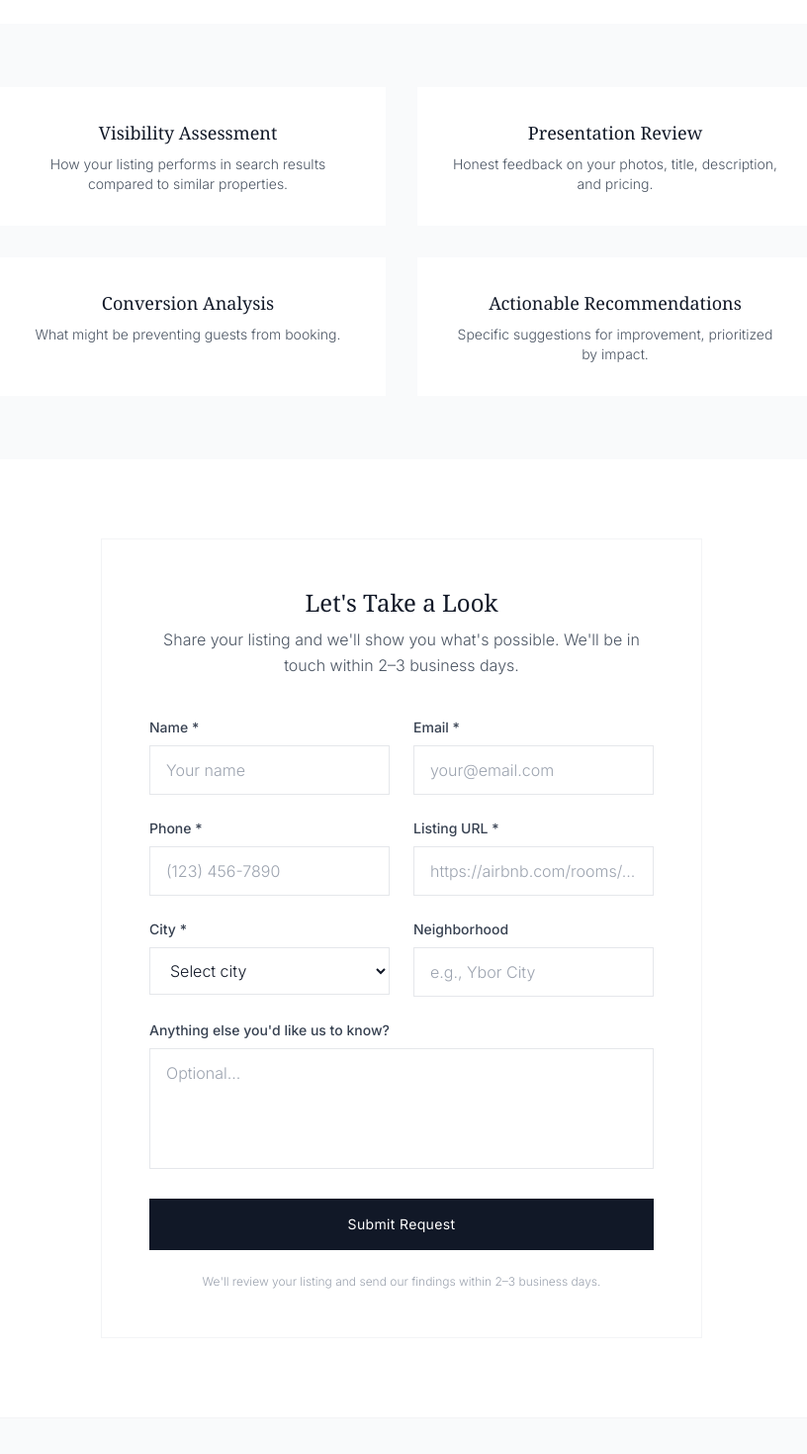
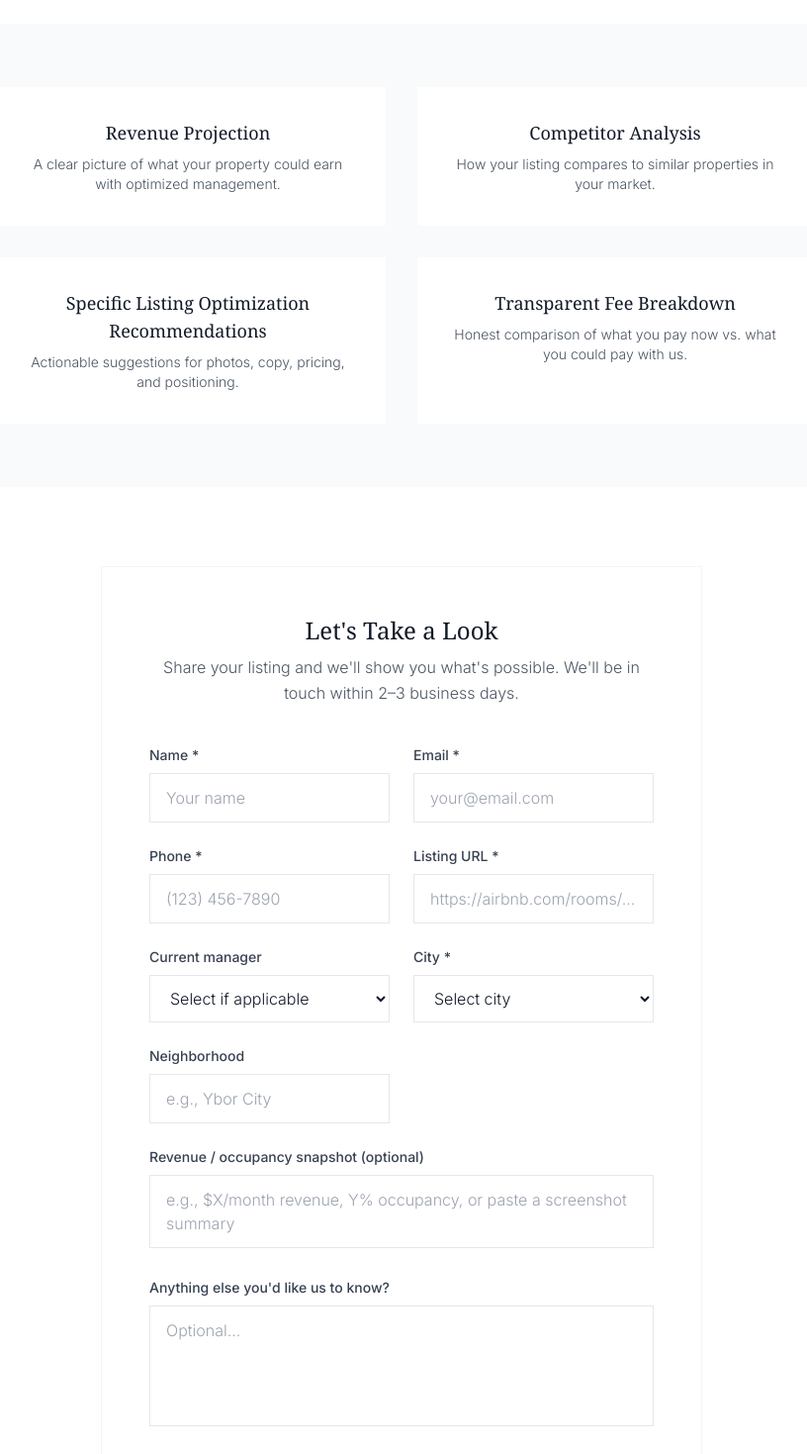
Before and after one commit to mattryanhill-create/betweenstayscollective, a React (Vite) app: page /#/audit in a window 1280 px wide. Shown: the part 440-1909 px from the top of the page at 99% size, without its empty margins (234-1050 px from the left). Built offline with nearby package versions, Linux system fonts and the light colour scheme.

Commit message:
Fix managerSlug type and rebuild dist

```diff
--- a/index.html
+++ b/index.html
@@ -3,7 +3,8 @@
   <head>
     <meta charset="UTF-8" />
     <meta name="viewport" content="width=device-width, initial-scale=1.0" />
-    <title>Between Stays Collective</title>
+    <title>Tampa Bay Airbnb Co-Hosting | Between Stays Collective</title>
+    <meta name="description" content="Local co-hosting for Tampa Bay Airbnb and VRBO hosts. Between Stays Collective helps owners create stays guests love—and listings that perform." />
   </head>
   <body>
     <div id="root"></div>
--- a/src/components/Footer.tsx
+++ b/src/components/Footer.tsx
@@ -20,7 +20,7 @@ export default function Footer() {
           {/* Brand */}
           <div className="text-center md:text-left">
             <Link to="/" className="font-serif text-lg text-gray-900">
-              Between Stays
+              Between Stays Collective
             </Link>
             <p className="mt-4 body-text text-sm">
               Local co-hosting for Tampa Bay Airbnb and VRBO hosts.
--- a/src/components/Navigation.tsx
+++ b/src/components/Navigation.tsx
@@ -49,7 +49,7 @@ export default function Navigation() {
               onClick={handleHomeClick}
               className="font-serif text-sm uppercase tracking-[0.2em] text-gray-900 hover:opacity-60 transition-opacity"
             >
-              Between Stays
+              Between Stays Collective
             </button>
 
             {/* Desktop Navigation */}
--- a/src/components/SwitchingLayout.tsx
+++ b/src/components/SwitchingLayout.tsx
@@ -27,7 +27,6 @@ export type SwitchingLayoutProps = {
 
 export default function SwitchingLayout({
   managerName,
-  managerSlug,
   heroTitle,
   heroIntro,
   problemsContent,
--- a/src/pages/About.tsx
+++ b/src/pages/About.tsx
@@ -180,7 +180,7 @@ export default function About() {
             Wondering what you're missing?
           </h2>
           <p className="section-animate body-text mb-10">
-            Let's take a look at your listing and see what you could be earning—with no pressure and no obligation.
+            Let's take a look at your listing and see what you could be earning—with no pressure and no obligation. Switching from <Link to="/blog/vacasa-alternative-in-tampa-bay" className="text-[#5A7A6A] hover:text-[#3D5A4A]">Vacasa</Link>, <Link to="/blog/evolve-alternative-in-tampa-bay" className="text-[#5A7A6A] hover:text-[#3D5A4A]">Evolve</Link>, or <Link to="/blog/casago-alternative-in-tampa-bay" className="text-[#5A7A6A] hover:text-[#3D5A4A]">Casago</Link>? We've got guides for that.
           </p>
           <Link to="/audit" className="section-animate btn-primary">
             See what you could be earning
--- a/src/pages/Audit.tsx
+++ b/src/pages/Audit.tsx
@@ -1,4 +1,5 @@
 import { useState, useEffect, useRef } from 'react';
+import { Link } from 'react-router-dom';
 import { gsap } from 'gsap';
 import { Check } from 'lucide-react';
 
@@ -10,6 +11,8 @@ export default function Audit() {
     listingUrl: '',
     city: '',
     neighborhood: '',
+    currentManager: '',
+    revenueSnapshot: '',
     message: '',
   });
   const [isSubmitted, setIsSubmitted] = useState(false);
@@ -51,9 +54,9 @@ export default function Audit() {
           <p className="body-text mb-8">
             We've received your audit request. We'll review your listing and be in touch within 2–3 business days.
           </p>
-          <a href="/" className="btn-primary">
+          <Link to="/" className="btn-primary">
             Back to Home
-          </a>
+          </Link>
         </div>
       </div>
     );
@@ -80,20 +83,20 @@ export default function Audit() {
           <div className="grid sm:grid-cols-2 gap-8">
             {[
               {
-                title: 'Visibility Assessment',
-                description: 'How your listing performs in search results compared to similar properties.',
+                title: 'Revenue Projection',
+                description: 'A clear picture of what your property could earn with optimized management.',
               },
               {
-                title: 'Presentation Review',
-                description: 'Honest feedback on your photos, title, description, and pricing.',
+                title: 'Competitor Analysis',
+                description: 'How your listing compares to similar properties in your market.',
               },
               {
-                title: 'Conversion Analysis',
-                description: 'What might be preventing guests from booking.',
+                title: 'Specific Listing Optimization Recommendations',
+                description: 'Actionable suggestions for photos, copy, pricing, and positioning.',
               },
               {
-                title: 'Actionable Recommendations',
-                description: 'Specific suggestions for improvement, prioritized by impact.',
+                title: 'Transparent Fee Breakdown',
+                description: 'Honest comparison of what you pay now vs. what you could pay with us.',
               },
             ].map((item, i) => (
               <div key={i} className="bg-white p-8 text-center">
@@ -182,6 +185,23 @@ export default function Audit() {
               <div className="grid sm:grid-cols-2 gap-6">
                 <div>
                   <label className="block text-sm font-medium text-gray-700 mb-2">
+                    Current manager
+                  </label>
+                  <select
+                    name="currentManager"
+                    value={formData.currentManager}
+                    onChange={handleChange}
+                    className="w-full px-4 py-3 border border-gray-200 focus:border-gray-900 transition-colors bg-white"
+                  >
+                    <option value="">Select if applicable</option>
+                    <option value="vacasa">Vacasa</option>
+                    <option value="evolve">Evolve</option>
+                    <option value="casago">Casago</option>
+                    <option value="other">Other</option>
+                  </select>
+                </div>
+                <div>
+                  <label className="block text-sm font-medium text-gray-700 mb-2">
                     City *
                   </label>
                   <select
@@ -214,6 +234,20 @@ export default function Audit() {
 
               <div>
                 <label className="block text-sm font-medium text-gray-700 mb-2">
+                  Revenue / occupancy snapshot (optional)
+                </label>
+                <textarea
+                  name="revenueSnapshot"
+                  rows={2}
+                  value={formData.revenueSnapshot}
+                  onChange={handleChange}
+                  className="w-full px-4 py-3 border border-gray-200 focus:border-gray-900 transition-colors resize-none"
+                  placeholder="e.g., $X/month revenue, Y% occupancy, or paste a screenshot summary"
+                />
+              </div>
+
+              <div>
+                <label className="block text-sm font-medium text-gray-700 mb-2">
                   Anything else you'd like us to know?
                 </label>
                 <textarea
--- a/src/pages/FAQs.tsx
+++ b/src/pages/FAQs.tsx
@@ -55,6 +55,19 @@ const faqCategories = [
       {
         q: 'Do you charge setup fees?',
         a: 'No setup fees for full-service co-hosting. For one-time listing optimization projects, we charge a flat fee based on scope.',
+      },
+    ],
+  },
+  {
+    title: 'Switching Managers',
+    faqs: [
+      {
+        q: "I'm with Vacasa, Evolve, or Casago—can I switch?",
+        a: (
+          <>
+            Yes. We've written guides for each: <Link to="/blog/vacasa-alternative-in-tampa-bay" className="text-[#5A7A6A] hover:text-[#3D5A4A]">Vacasa alternative</Link>, <Link to="/blog/evolve-alternative-in-tampa-bay" className="text-[#5A7A6A] hover:text-[#3D5A4A]">Evolve alternative</Link>, and <Link to="/blog/casago-alternative-in-tampa-bay" className="text-[#5A7A6A] hover:text-[#3D5A4A]">Casago alternative</Link>. You keep your listing and reviews—we're added as co-hosts. Most switches are complete within 1–2 weeks.
+          </>
+        ),
       },
     ],
   },
--- a/src/pages/Services.tsx
+++ b/src/pages/Services.tsx
@@ -95,7 +95,7 @@ export default function Services() {
             Full-service co-hosting for Tampa Bay
           </h1>
           <p className="section-animate body-text text-lg max-w-2xl mx-auto">
-            We handle the day-to-day so you can enjoy the benefits of short-term rental income without the work. You keep your listing, your reviews, and your control.
+            We handle the day-to-day so you can enjoy the benefits of short-term rental income without the work. You keep your listing, your reviews, and your control. Switching from <Link to="/blog/vacasa-alternative-in-tampa-bay" className="text-[#5A7A6A] hover:text-[#3D5A4A]">Vacasa</Link>, <Link to="/blog/evolve-alternative-in-tampa-bay" className="text-[#5A7A6A] hover:text-[#3D5A4A]">Evolve</Link>, or <Link to="/blog/casago-alternative-in-tampa-bay" className="text-[#5A7A6A] hover:text-[#3D5A4A]">Casago</Link>? See our guides for each.
           </p>
         </div>
       </section>
```
Also changed, not shown: 7 other files (tests, documents, lock files or other folders).
